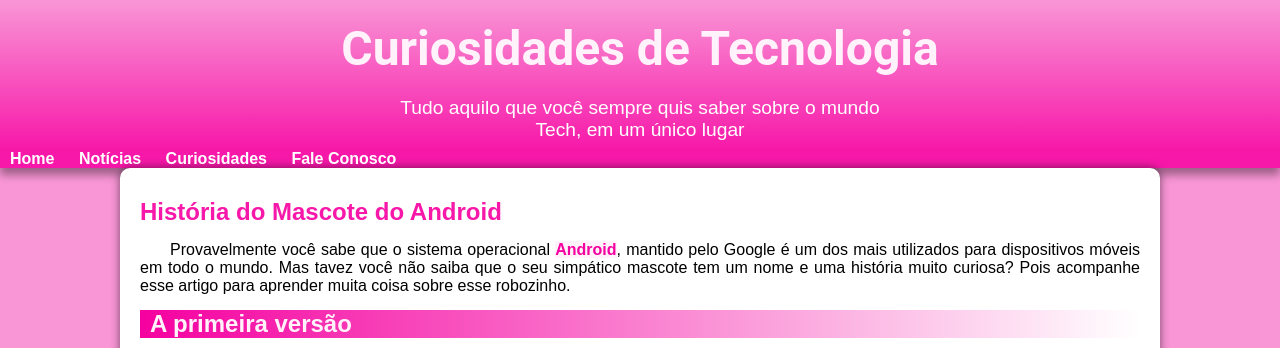
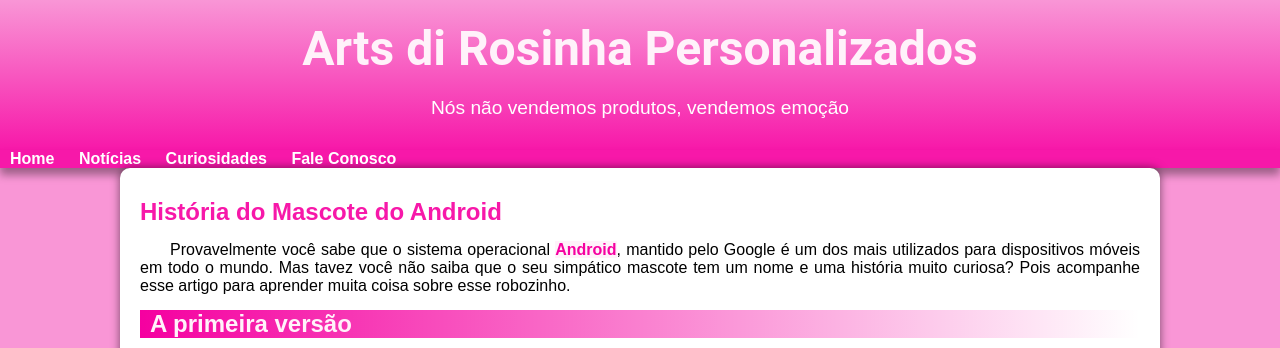
Before and after one commit to Cecato-BMar/projeto-artsdirosinha, a plain HTML site: page index.html in a window 1280 px wide. Shown: the top 348 px of the page. Drawn offline with Linux system fonts and the light colour scheme.

Commit message:
Edição para Arts

```diff
--- a/index.html
+++ b/index.html
@@ -3,15 +3,15 @@
 <head>
     <meta charset="UTF-8">
     <meta name="viewport" content="width=device-width, initial-scale=1.0">
-    <link rel="shortcut icon" href="imagens/favicon.ico" type="image/x-icon">
+    <link rel="shortcut icon" href="imagens/Logoarts.ico" type="image/x-icon">
     <link rel="stylesheet" href="css/styles.css">
-    <title>Android</title>
+    <title>Arts di Rosinha</title>
 </head>
 <body>
 
     <Header>
-        <h1>Curiosidades de Tecnologia</h1>
-        <p>Tudo aquilo que você sempre quis saber sobre o mundo Tech, em um único lugar </p>
+        <h1>Arts di Rosinha Personalizados</h1>
+        <p>Nós não vendemos produtos, vendemos emoção </p>
 
     </Header>
     <nav>
```
Also changed, not shown: Site_Arts_di_Rosinha (1).png (added), Site_Arts_di_Rosinha.png (added), imagens/Logoarts.ico (added).
